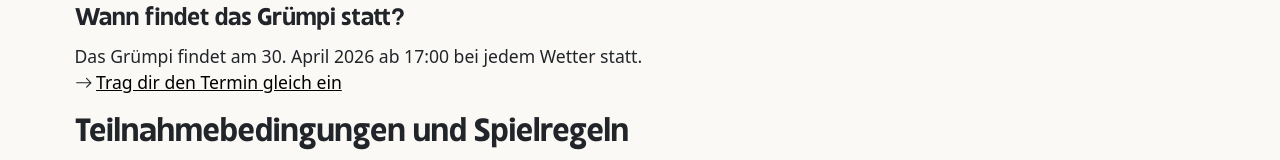
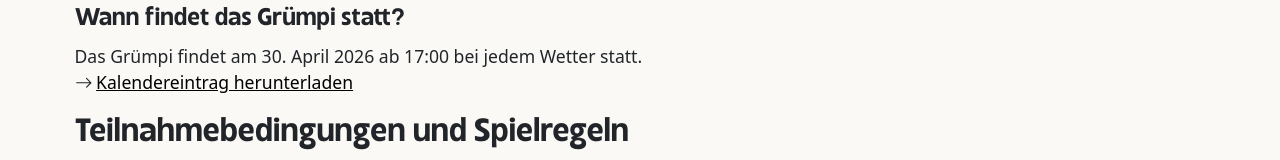
Before and after one commit to daka-fhnw/gruempi-2026, a React (Vite) app: page /infos in a window 1280 px wide. Shown: the part 400-560 px from the top of the page. Built offline with nearby package versions, Linux system fonts and the light colour scheme.

Commit message:
calendar file renamed

```diff
--- a/src/pages/Infos.tsx
+++ b/src/pages/Infos.tsx
@@ -27,7 +27,7 @@ export default function Regeln() {
         <span className="me-1">
           <ArrowIcon />
         </span>
-        <a href="/event.ics">Trag dir den Termin gleich ein</a>
+        <a href="/fhnw-gruempi.ics">Kalendereintrag herunterladen</a>
       </p>
       <h2>Teilnahmebedingungen und Spielregeln</h2>
       <h4>1. Überblick</h4>
--- a/src/pages/Start.tsx
+++ b/src/pages/Start.tsx
@@ -31,7 +31,7 @@ export default function Start() {
             <DateIcon />
           </div>
           <div className="col">
-            <a href="/event.ics" title="Zum Kalender hinzufügen">
+            <a href="/fhnw-gruempi.ics" title="Kalendereintrag">
               Donnerstag 30.&nbsp;April&nbsp;2026 ab&nbsp;17:00
             </a>
           </div>
```
Also changed, not shown: 1 other file (tests, documents, lock files or other folders).
